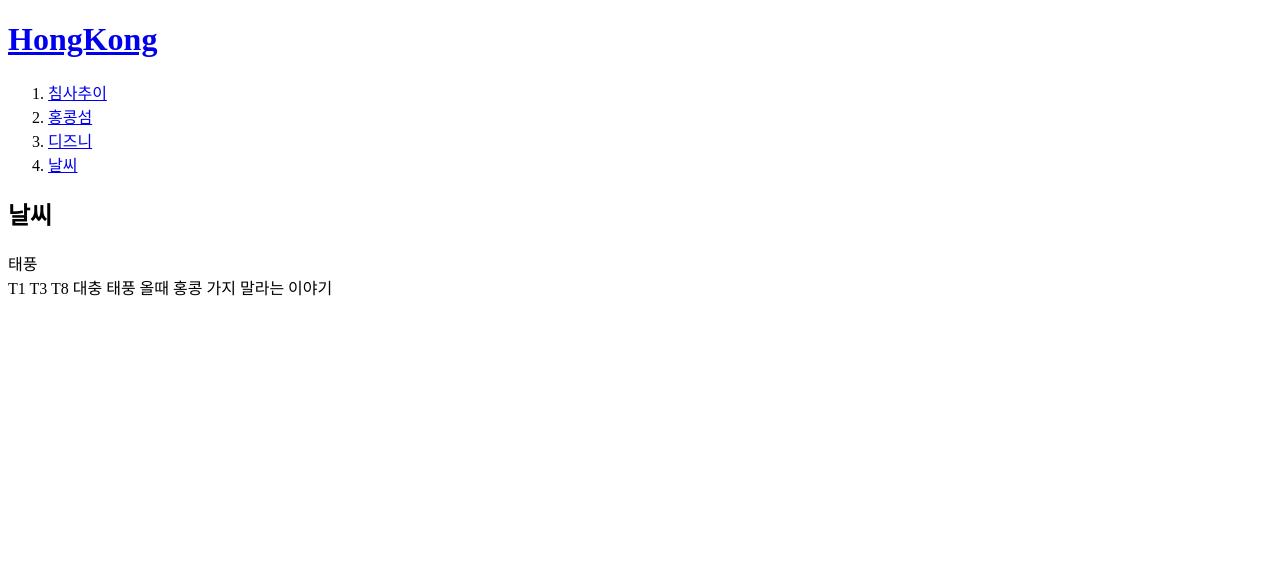
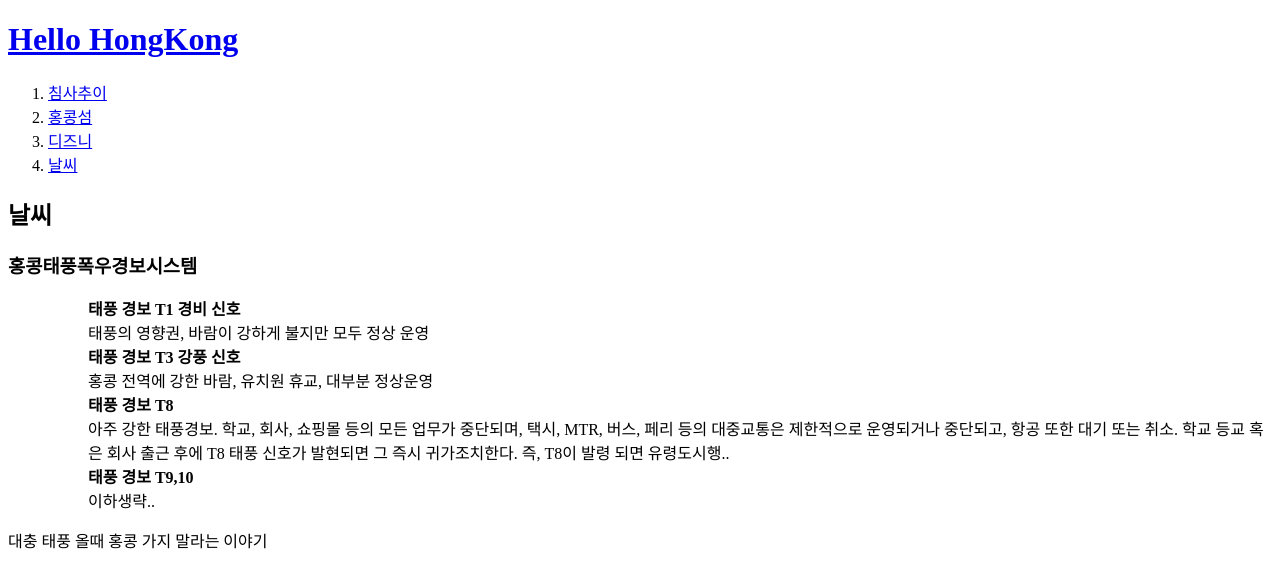
Before and after one commit to ChuJungHo/yahak, a plain HTML site: page 4.html in a window 1280 px wide. Drawn offline with Linux system fonts and the light colour scheme.

Commit message:
Add files via upload
little fix

```diff
--- a/4.html
+++ b/4.html
@@ -4,7 +4,7 @@
   <meta charset="utf-8">
   <head>
     <body>
-      <h1><a href="index.html">HongKong</a></h1>
+      <h1><a href="index.html">Hello HongKong</a></h1>
       <ol>
         <li><a href="1.html">침사추이</a></li>
         <li><a href="2.html">홍콩섬</a></li>
@@ -12,7 +12,14 @@
         <li><a href="4.html">날씨</a></li>
       </ol>
       <h2>날씨</h2>
-      <p>태풍<br> T1 T3 T8 대충 태풍 올때 홍콩 가지 말라는 이야기</p>
+      <h3>홍콩태풍폭우경보시스템</h3>
+      <ol>
+        <ul><strong>태풍 경보 T1 경비 신호</strong><br>태풍의 영향권, 바람이 강하게 불지만 모두 정상 운영</ul>
+        <ul><strong>태풍 경보 T3 강풍 신호</strong><br>홍콩 전역에 강한 바람, 유치원 휴교, 대부분 정상운영</ul>
+        <ul><strong>태풍 경보 T8</strong><br> 아주 강한 태풍경보. 학교, 회사, 쇼핑몰 등의 모든 업무가 중단되며, 택시, MTR, 버스, 페리 등의 대중교통은 제한적으로 운영되거나 중단되고, 항공 또한 대기 또는 취소. 학교 등교 혹은 회사 출근 후에 T8 태풍 신호가 발현되면 그 즉시 귀가조치한다. 즉, T8이 발령 되면 유령도시행..</ul>
+        <ul><strong>태풍 경보 T9,10</strong><br>이하생략..</ul>
+      </ol>
+      <p> 대충 태풍 올때 홍콩 가지 말라는 이야기</p>
 
     </body>
   </head>
```
Also changed, not shown: 1.html (+1 -1 lines), 2.html (+1 -1 lines), 3.html (+1 -1 lines), index.html (+4 -4 lines), hong.jpg (added).
